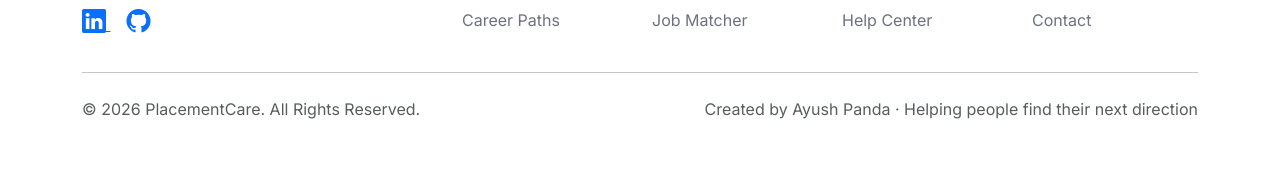
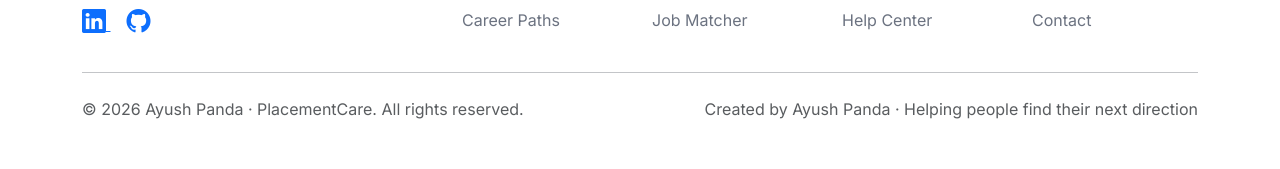
Before and after one commit to Ayush-panda579/CareerPilot-AI---Career-Guidance-Platform, a Flask app: page /about in a window 1280 px wide. Shown: the part 1209-1378 px from the top of the page. Run offline with Flask 3, Linux system fonts and the light colour scheme.

Commit message:
Credit Ayush Panda in copyright

```diff
--- a/Agentic-Autonomous-Systems-main/Agentic & Autonomous Systems/CareerPilot AI Agent/templates/base.html
+++ b/Agentic-Autonomous-Systems-main/Agentic & Autonomous Systems/CareerPilot AI Agent/templates/base.html
@@ -407,7 +407,7 @@
 
             <div class="col-md-6 text-muted">
 
-                © 2026 PlacementCare. All Rights Reserved.
+                © 2026 Ayush Panda · PlacementCare. All rights reserved.
 
             </div>
 
```
